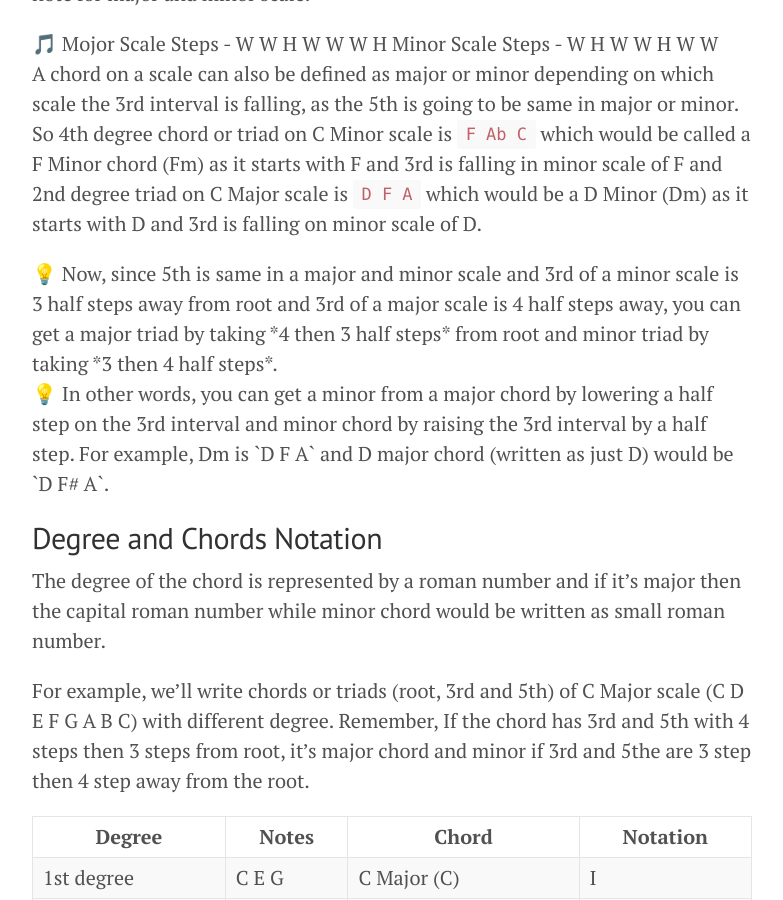
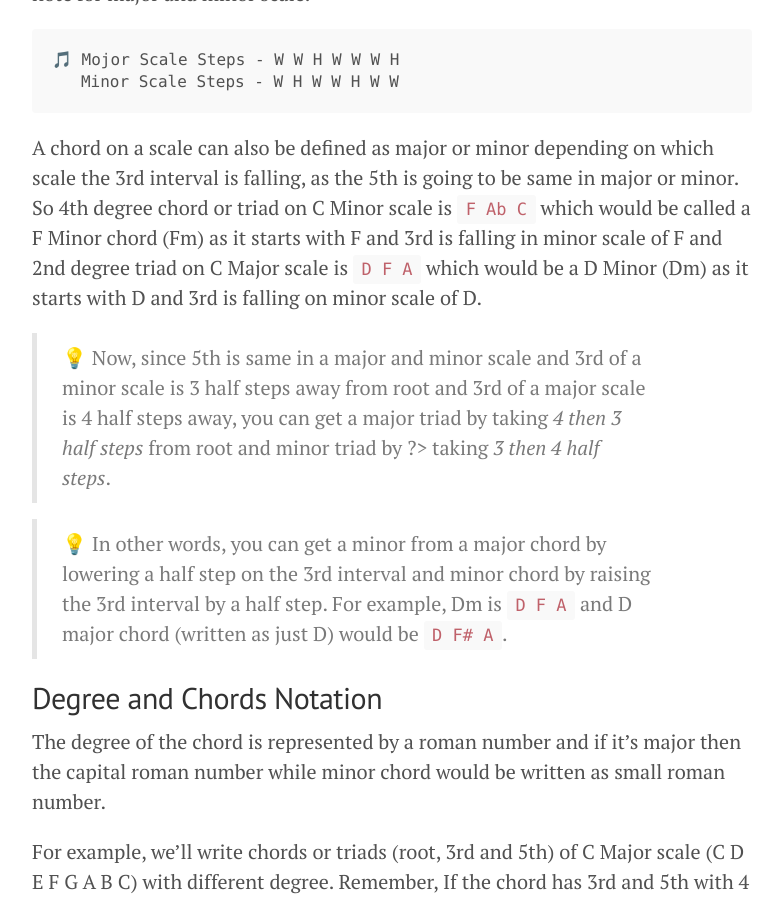
Before and after one commit to krsoninikhil/krsoninikhil.github.io, a Jekyll site: the page built from _posts/2023-02-25-getting-started-with-music-theory.md, in a window 1280 px wide and 900 px high, scrolled down 3811 px. Shown: the whole window, without its empty margins (248-1031 px from the left). Built offline with Jekyll 4.4.1, drawn with Linux system fonts in a browser that asks for light colours; our own code applies the rules of GitHub Pages for plain Markdown files; comment, search, counter and statistics services are not loaded.

Commit message:
Fix formatting

````diff
--- a/_posts/2023-02-25-getting-started-with-music-theory.md
+++ b/_posts/2023-02-25-getting-started-with-music-theory.md
@@ -1,6 +1,7 @@
 # Introduction to Music - Part 1
 
 Last month I tried understanding how music is written and communicated and I have to say, once you get to know the basics of music theory, the appreciation of good music increases exponentially. You can see what the musician just did that made you like it so much, why guitar players make weird finger pattern while playing. This is me just logging my understanding and taking notes to refer later on. If you understand music, do share your feedback.
+
 
 ## Introduction
 
@@ -11,6 +12,7 @@ Piano or a keyboard is the best instrument to visualise this. Each key is a note
 ![Keyboard](/public/images/keyboard.png)
 
 *Source: [http://www.piano-keyboard-guide.com/wp-content/uploads/2015/05/piano-keyboard-diagram.gif](http://www.piano-keyboard-guide.com/wp-content/uploads/2015/05/piano-keyboard-diagram.gif)*
+
 
 ## Glossary
 
@@ -36,11 +38,13 @@ Piano or a keyboard is the best instrument to visualise this. Each key is a note
 
 **Melody:** Chords played along with other notes.
 
+
 ## Notes
 
 Music theory divides these notes as **pure** and **accidental**. Seven Pure denoted by English alphabets - A, B, C, D, E, F, G and five accidentals denoted by # (sharp) or b (flat) relative to pure note e.g. note between A and B is called A# or Bb. In keyboard, white keys are pure notes (repeating from A to G) and black keys are accidentals notes represented in terms of pure note so, black key between C and D can be called C# or Db. So 12 notes would be — A, A#/Bb, B, C, C#/Db, D, D#/Eb, E, F, F#/Fb, G, G#/Cb. Notice that there is no B# and E#, this is the way intervals are defined by musicians, if you find out the reasoning, I would love to [hear](https://nikhilsoni.me/contact) it 🤔.
 
 In keyboard, the accidentals are fitted in between pure keys while guitar doesn’t have that distinction, this might have to do something the way instruments are played i.e. to make the whole octave reachable for one hand 🤷.
+
 
 ## Major and Minor Scales
 
@@ -52,23 +56,21 @@ Musicians have defined a scales as sequence of notes or relative steps from a ke
 
 Similarly, for a minor scale of a key the sequence of steps is defined as — **Whole Half Whole Whole Half Whole Whole**. So the notes of C Minor scale would be `C D Eb F G Ab Bb C`.  Notice that 2nd, 4th and 5th intervals have the same note for major and minor scale.
 
-<aside>
+```
 🎵 Mojor Scale Steps - W W H W W W H
-Minor Scale Steps - W H W W H W W
-
-</aside>
+   Minor Scale Steps - W H W W H W W
+```
 
 A chord on a scale can also be defined as major or minor depending on which scale the 3rd interval is falling, as the 5th is going to be same in major or minor. So 4th degree chord or triad on C Minor scale is `F Ab C`  which would be called a F Minor chord (Fm) as it starts with F and 3rd is falling in minor scale of F and 2nd degree triad on C Major scale is `D F A` which would be a D Minor (Dm) as it starts with D and 3rd is falling on minor scale of D.
 
-<aside>
-💡 Now, since 5th is same in a major and minor scale and 3rd of a minor scale is 3 half steps away from root and 3rd of a major scale is 4 half steps away, you can get a major triad by taking *4 then 3 half steps* from root and minor triad by taking *3 then 4 half steps*.
 
-</aside>
+> 💡 Now, since 5th is same in a major and minor scale and 3rd of a minor scale is 3 half steps away from root and 3rd of a
+major scale is 4 half steps away, you can get a major triad by taking *4 then 3 half steps* from root and minor triad by ?> taking *3 then 4 half steps*.
 
-<aside>
-💡 In other words, you can get a minor from a major chord by lowering a half step on the 3rd interval and minor chord by raising the 3rd interval by a half step. For example, Dm is `D F A` and D major chord (written as just D) would be `D F# A`.
 
-</aside>
+
+> 💡 In other words, you can get a minor from a major chord by lowering a half step on the 3rd interval and minor chord by raising the 3rd interval by a half step. For example, Dm is `D F A` and D major chord (written as just D) would be `D F# A`.
+
 
 ## Degree and Chords Notation
 
@@ -89,6 +91,7 @@ For example, we’ll write chords or triads (root, 3rd and 5th) of C Major scale
 
 Not that we’re clear of popular pattern of frequencies that are used to play music, there is time aspect to it as well. The series of notes follows a certain rhythm or time gap between the tones, understanding that would allow to communicate the speed of music notes in which they should be played.
 
+
 ## Rhythm
 
 Rhythm guides the music notes with respect to time, i.e., when to play the subsequent notes of a pattern and for how long before playing another note or taking rest. It gives a pattern of tone and rests in terms of **beat**. The basic unit of rhythm can be set against time by setting beats per minute (BPM), so same notes can be played slow or fast in time but the rhythm remains same. For example, 30 bps would mean 1 beat every 2 seconds while 60 bps is 1 beat per second. 4 beats makes a **measure** or **bar** and represents a whole note so if a note is played every beat then it’s quarter note i.e. 4 notes in a measure. If 2 notes are played with every beat i.e. 8 notes per measure then that would be a eighth note. And if there are 4 notes every beat, then it’s a sixteenth note and a measure would have 16 notes. You can keep dividing the beat, but these are the most popular ones.
````
